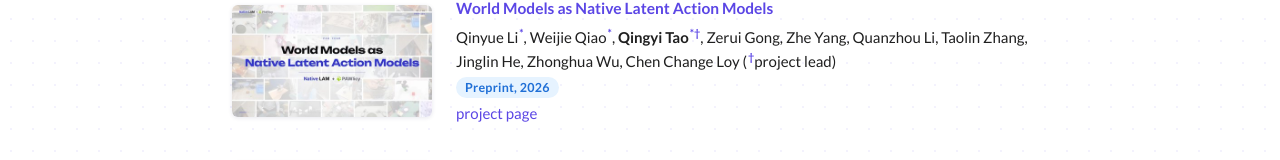
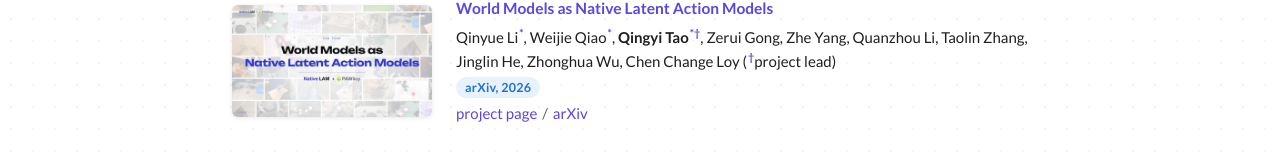
Before and after one commit to truetqy/truetqy.github.io, a plain HTML site: page index.html in a window 1280 px wide. Shown: the part 564-724 px from the top of the page. Drawn offline with Linux system fonts and the light colour scheme.

Commit message:
Add Native LAM arXiv link
Co-Authored-By: Claude Opus 5.5 <noreply@anthropic.com>
Claude-Session: https://claude.ai/code/session_017hXuX1jR8BijMeccrK2ja6

```diff
--- a/index.html
+++ b/index.html
@@ -181,8 +181,8 @@ footer { margin-top: 48px; padding-top: 14px; border-top: 1px solid var(--rule);
       <div>
         <a class="ptitle" href="https://pawteam-eai.github.io/native-lam/">World Models as Native Latent Action Models</a>
         <div class="authors">Qinyue Li<sup>*</sup>, Weijie Qiao<sup>*</sup>, <b>Qingyi Tao</b><sup>*&dagger;</sup>, Zerui Gong, Zhe Yang, Quanzhou Li, Taolin Zhang, Jinglin He, Zhonghua Wu, Chen Change Loy <span class="lead-note">(<sup>&dagger;</sup>project lead)</span></div>
-        <div class="venue">Preprint, 2026</div>
-        <div class="plinks"><a href="https://pawteam-eai.github.io/native-lam/">project page</a></div>
+        <div class="venue">arXiv, 2026</div>
+        <div class="plinks"><a href="https://pawteam-eai.github.io/native-lam/">project page</a><span class="sep">/</span><a href="https://arxiv.org/abs/2611.30898">arXiv</a></div>
       </div>
     </div>
 
```
